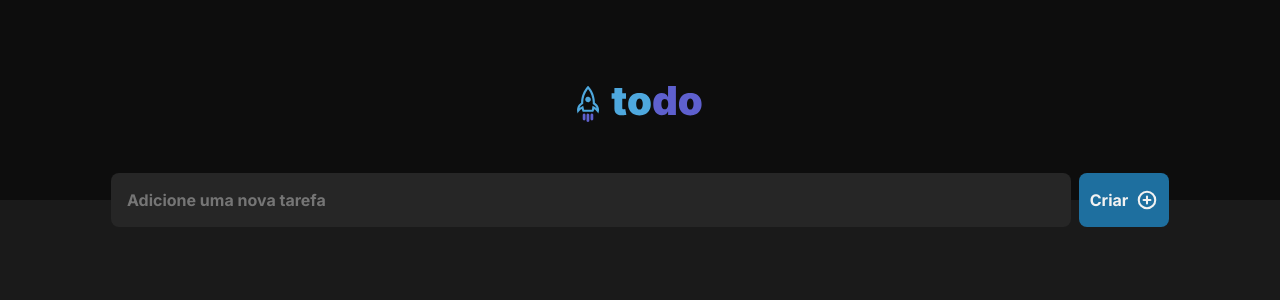
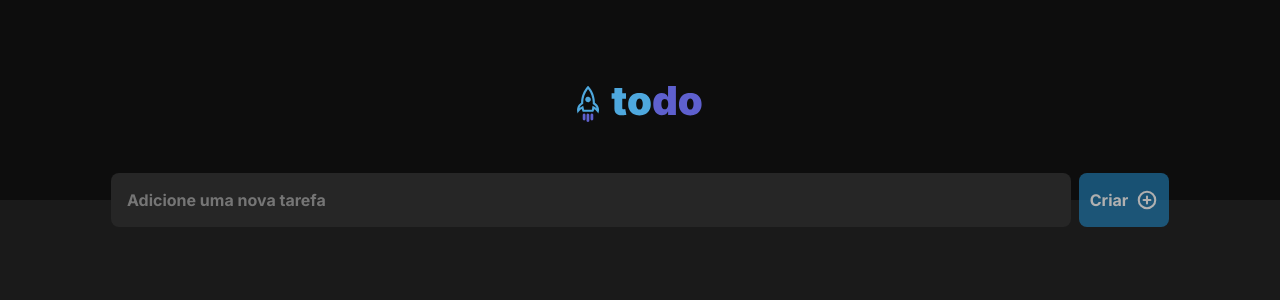
Before and after one commit to caritas-html/challenge-ignite-todo-list-react, a React (Vite) app in the folder todoList/: page / in a window 1280 px wide. Shown: the top 300 px of the page. Built offline with nearby package versions, Linux system fonts and the light colour scheme.

Commit message:
feat: Behavior of disable to button and custom validation on empty input.

```diff
--- a/todoList/src/components/Todo.module.css
+++ b/todoList/src/components/Todo.module.css
@@ -39,6 +39,11 @@
   cursor: pointer;
 }
 
-.wrapper form > button:hover {
+form > button:not(:disabled):hover {
   background: var(--blue-200);
 }
+
+form button[type='submit']:disabled {
+  opacity: 0.7;
+  cursor: not-allowed;
+}
--- a/todoList/src/components/Todo.tsx
+++ b/todoList/src/components/Todo.tsx
@@ -1,5 +1,5 @@
 import { PlusCircle } from 'phosphor-react';
-import { ChangeEvent, FormEvent, useState } from 'react';
+import { ChangeEvent, FormEvent, InvalidEvent, useState } from 'react';
 
 import styles from './Todo.module.css';
 
@@ -11,8 +11,7 @@ interface Tasks {
 export function Todo() {
   const [tasks, setTasks] = useState<Tasks[]>([]);
   const [newTask, setNewTask] = useState('');
-
-  console.log('tasks', tasks);
+  const isNewTaskEmpty = newTask.length === 0;
 
   function handleNewTask(event: FormEvent) {
     event.preventDefault();
@@ -29,21 +28,26 @@ export function Todo() {
   }
 
   function handleNewTaskChange(event: ChangeEvent<HTMLInputElement>) {
+    event.target.setCustomValidity('');
     setNewTask(event.target.value);
+  }
+
+  function handleNewCommentInvalid(event: InvalidEvent<HTMLInputElement>) {
+    event.target.setCustomValidity('Digite uma Task antes de Criar!');
   }
 
   return (
     <div className={styles.wrapper}>
       <form onSubmit={handleNewTask}>
         <input
-          name='task'
+          type='text'
           value={newTask}
           onChange={handleNewTaskChange}
-          type='text'
+          onInvalid={handleNewCommentInvalid}
           placeholder='Adicione uma nova tarefa'
           required
         />
-        <button>
+        <button type='submit' disabled={isNewTaskEmpty}>
           Criar
           <PlusCircle size={22} weight={'bold'} />
         </button>
```
